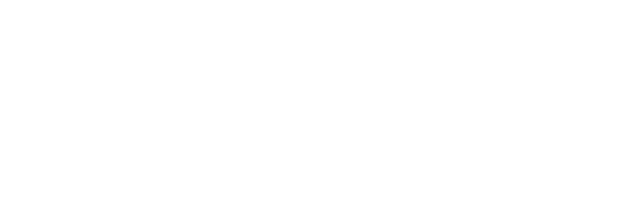
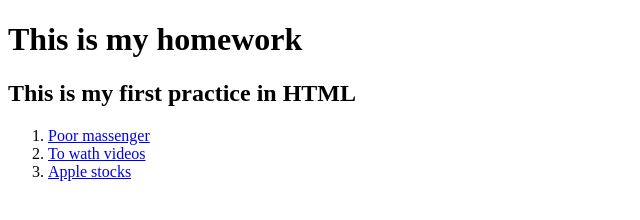
Before and after one commit to AlexandrDolmatov/task-html, a website: page src/index.html in a window 1280 px wide. Shown: the whole page, without its empty margins (0-640 px from the left). Drawn offline with Linux system fonts and the light colour scheme.

Commit message:
Задание по HTML

```diff
--- a/src/index.html
+++ b/src/index.html
@@ -1,7 +1,20 @@
-<!DOCTYPE html>
+<!doctype html>
 <html lang="en">
     <head>
         <title>HTML</title>
     </head>
-    <body></body>
+    <body>
+        <h1>This is my homework</h1>
+        <h2>This is my first practice in HTML</h2>
+        <ol>
+            <li><a href="https://vk.com/">Poor massenger</a></li>
+            <li><a href="https://www.youtube.com/">To wath videos</a></li>
+            <li>
+                <a
+                    href="https://ru.tradingview.com/chart/kYVLEBf7/?symbol=NASDAQ%3AAAPL"
+                    >Apple stocks</a
+                >
+            </li>
+        </ol>
+    </body>
 </html>
```
Also changed, not shown: 1 other file.
